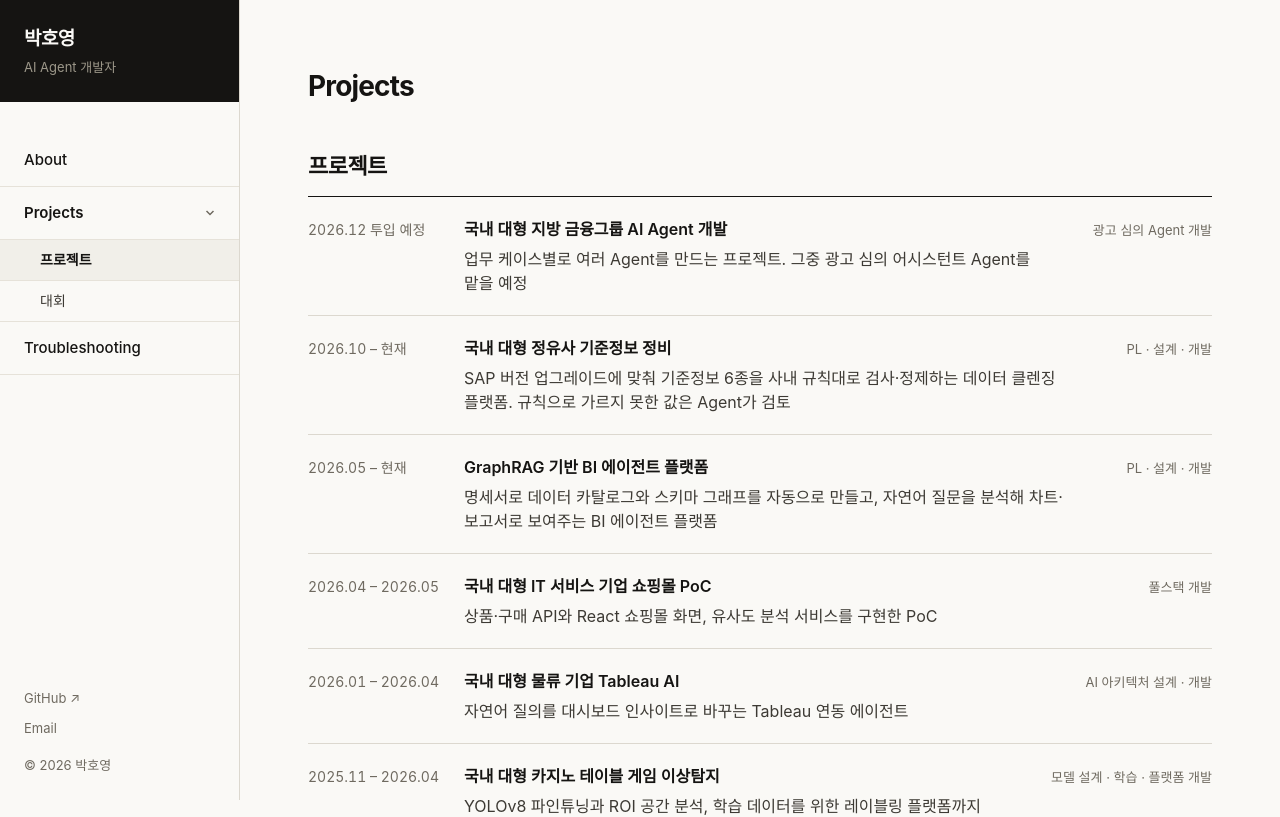
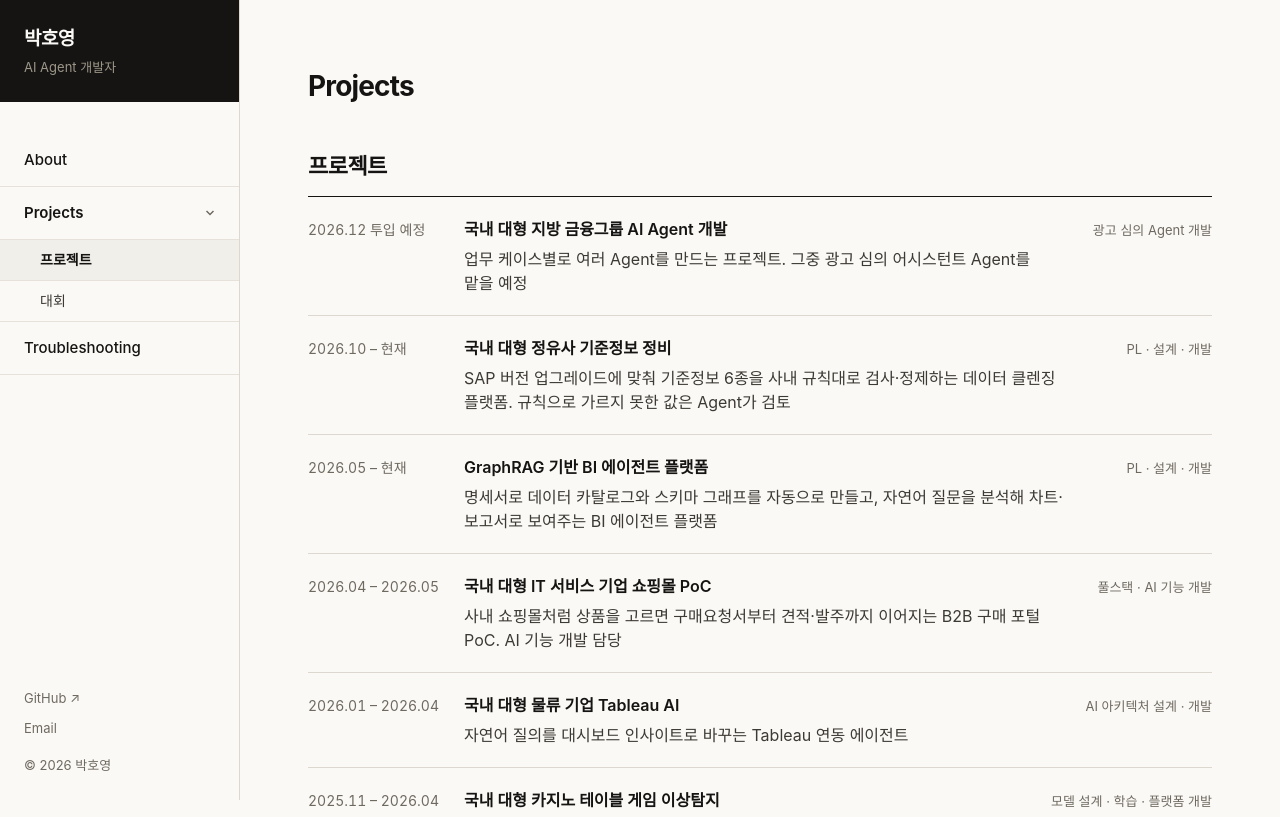
Before and after one commit to HoyoungParkme/my_blog, a React (Vite) app: page /projects in a window 1280 px wide. Shown: the top 817 px of the page. Built offline with nearby package versions, Linux system fonts and the light colour scheme; a web font is replaced by a local one.

Commit message:
content: 구매 포털 PoC·물류 Tableau AI를 새 구조로 + BI 플랫폼 결과 문구 정정

```diff
--- a/src/content/projects.ts
+++ b/src/content/projects.ts
@@ -193,7 +193,7 @@ export const projects: Project[] = [
     outcomes: [
       "카탈로그 → GraphRAG → 자연어 분석 → 차트·보고서까지 1단계 핵심 기능 구현",
       "Tableau 연동 완료, SAP 연동 진행 중",
-      "같은 GraphRAG 기능 위에서 국내 대형 물류 기업 Tableau AI 프로젝트를 만듦",
+      "국내 대형 물류 기업 Tableau AI 경험을 바탕으로 만들어, 그 Tableau AI에 GraphRAG 기능으로 붙임",
       "고객사 데모·제안에 사용",
     ],
     highlights: [
@@ -216,11 +216,27 @@ export const projects: Project[] = [
     year: "2026",
     org: "디포커스",
     period: "2026.04 – 2026.05",
-    roleShort: "풀스택 개발",
-    tags: ["React", "유사도 분석"],
-    summary: "상품·구매 API와 React 쇼핑몰 화면, 유사도 분석 서비스를 구현한 PoC",
+    roleShort: "풀스택 · AI 기능 개발",
+    tags: ["FastAPI", "PostgreSQL", "pgvector", "React", "OpenAI", "CLIP"],
+    summary:
+      "사내 쇼핑몰처럼 상품을 고르면 구매요청서부터 견적·발주까지 이어지는 B2B 구매 포털 PoC. AI 기능 개발 담당",
+    problem:
+      "회사에서 사무 비품·소모품을 살 때 쇼핑몰처럼 고르고, 구매요청서 작성부터 결재·견적·발주·입고까지 한 포털에서 처리하는 간접재 구매 포털의 프로토타입을 만드는 프로젝트였습니다.",
     role:
-      "풀스택 개발을 맡아 상품·구매 API를 개발하고 React로 쇼핑몰 화면을 구현했습니다. 유사도 분석 서비스도 함께 구현했습니다.",
+      "3명 팀에서 백엔드와 프론트엔드를 개발했고, 그중 AI 기능을 맡았습니다.",
+    contribution: "3명 팀에서 백엔드·프론트 개발, AI 기능 전담",
+    tasks: [
+      "상품 검색부터 구매요청서 결재, 구매 주문, 견적 요청까지 이어지는 API와 화면 개발 (FastAPI·React)",
+      "자연어로 상품을 찾는 멀티턴 AI 챗봇 개발",
+      "신규 상품 등록 요청 때 텍스트(pgvector)·이미지(CLIP) 유사도로 기존 상품과 중복을 검토",
+      "승인된 구매요청으로 견적 요청서 초안을 쓰고, 제출된 단가를 과거 낙찰가와 비교해 적정성을 판단하는 견적 AI 개발",
+      "구매요청서의 요청 목적·정책 안내 문구를 LLM이 자동으로 채우는 기능 개발",
+    ],
+    outcomes: [
+      "PoC가 본사업으로 이어짐",
+    ],
+    result:
+      "AI 기능 자체는 이미 충분히 만들 수 있었습니다. 중요한 것은 사용자가 실제로 필요로 하는 지점에 맞춰 AI 기술을 고르고 넣는 일이었습니다.",
   },
   {
     slug: "tableau-ai-agent",
@@ -229,14 +245,31 @@ export const projects: Project[] = [
     org: "디포커스",
     period: "2026.01 – 2026.04",
     roleShort: "AI 아키텍처 설계 · 개발",
-    tags: ["AI Agent", "Qdrant", "RAG", "GraphQL", "Tableau"],
-    summary: "자연어 질의를 대시보드 인사이트로 바꾸는 Tableau 연동 에이전트",
+    tags: ["FastAPI", "LangGraph", "pgvector", "GraphQL", "Tableau", "React"],
+    summary:
+      "자연어 질의를 대시보드 인사이트로 바꾸는 Tableau 연동 에이전트",
     problem:
       "대시보드는 이미 있는데 정작 필요한 숫자를 찾으려면 어느 시트를 봐야 하는지부터 알아야 했습니다. Tableau의 메타데이터와 데이터 소스를 에이전트가 이해할 수 있는 형태로 끌어오는 것이 먼저 풀어야 할 문제였습니다.",
     role:
-      "AI 아키텍처 설계와 개발을 맡았습니다. Tableau 대시보드와 연동되는 LLM 기반 에이전트 시스템을 설계·구현했고, GraphQL과 REST를 함께 쓰는 하이브리드 방식으로 메타데이터와 데이터 소스를 연동했습니다. Qdrant 기반 벡터 저장소를 구성해 RAG 파이프라인을 설계하고, 자연어 질의에서 대시보드 인사이트를 뽑아내는 에이전트 오케스트레이션을 구현했습니다.",
+      "Tableau 대시보드와 연동되는 LLM 에이전트를 혼자 설계하고 개발했습니다.",
+    contribution: "1인 개발 (설계부터 개발까지 전담)",
+    tasks: [
+      "Tableau 메타데이터는 GraphQL, 실데이터는 REST로 가져오는 하이브리드 연동 구현",
+      "pgvector 벡터 검색과 GraphRAG로 질문에 맞는 대시보드·데이터 소스를 찾는 검색 파이프라인 구성",
+      "자연어 질문에서 대시보드 인사이트를 뽑는 LangGraph 에이전트를 FastAPI 서버로 구현",
+      "질의와 결과를 보여주는 React 화면 개발",
+    ],
+    outcomes: [
+      "후속 사업으로 이어짐 (2026.12 착수 예정)",
+    ],
+    highlights: [
+      {
+        title: "메타데이터는 GraphQL, 실데이터는 REST",
+        body: "Tableau의 대시보드·시트·데이터 소스 구조는 GraphQL로, 실제 값은 REST로 가져오도록 나눴습니다. 한쪽만 썼다면 스키마 탐색이나 실데이터 접근 중 하나가 막혔을 구조였습니다.",
+      },
+    ],
     result:
-      "메타데이터 조회는 GraphQL, 실데이터는 REST로 나눈 하이브리드 연동이 결정적이었습니다. 한쪽만 썼다면 스키마 탐색이나 실데이터 접근 중 하나가 막혔을 구조였습니다.",
+      "이 프로젝트에서 정리한 GraphRAG 접근을 한 고객사에 묶어 두지 않고, 범용 BI 에이전트 플랫폼으로 따로 개발해 다시 이 Tableau AI에 붙였습니다. 한 프로젝트를 위해 만든 기능도 구조를 떼어 두면 다른 곳에 다시 쓰는 제품이 될 수 있다는 것을 배웠습니다.",
   },
   {
     slug: "casino-anomaly-detection",
```
